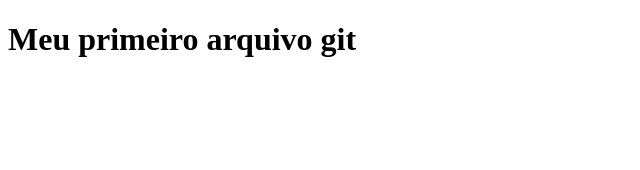
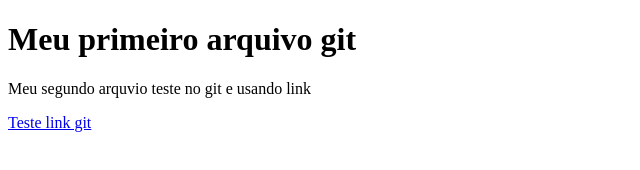
Before and after one commit to LarissaMaciel24/MeuPrimeiroRepositorio, a plain HTML site: page abcbolinhas.html in a window 1280 px wide. Shown: the whole page, without its empty margins (0-640 px from the left). Drawn offline with Linux system fonts and the light colour scheme.

```diff
--- a/abcbolinhas.html
+++ b/abcbolinhas.html
@@ -7,5 +7,7 @@
 </head>
 <body>
     <h1>Meu primeiro arquivo git</h1>
+    <p>Meu segundo arquvio teste no git e usando link</p>
 </body>
+<a href="abcbolinhas.html">Teste link git</a>
 </html>
```
Also changed, not shown: formVendasInternet.html (added).
